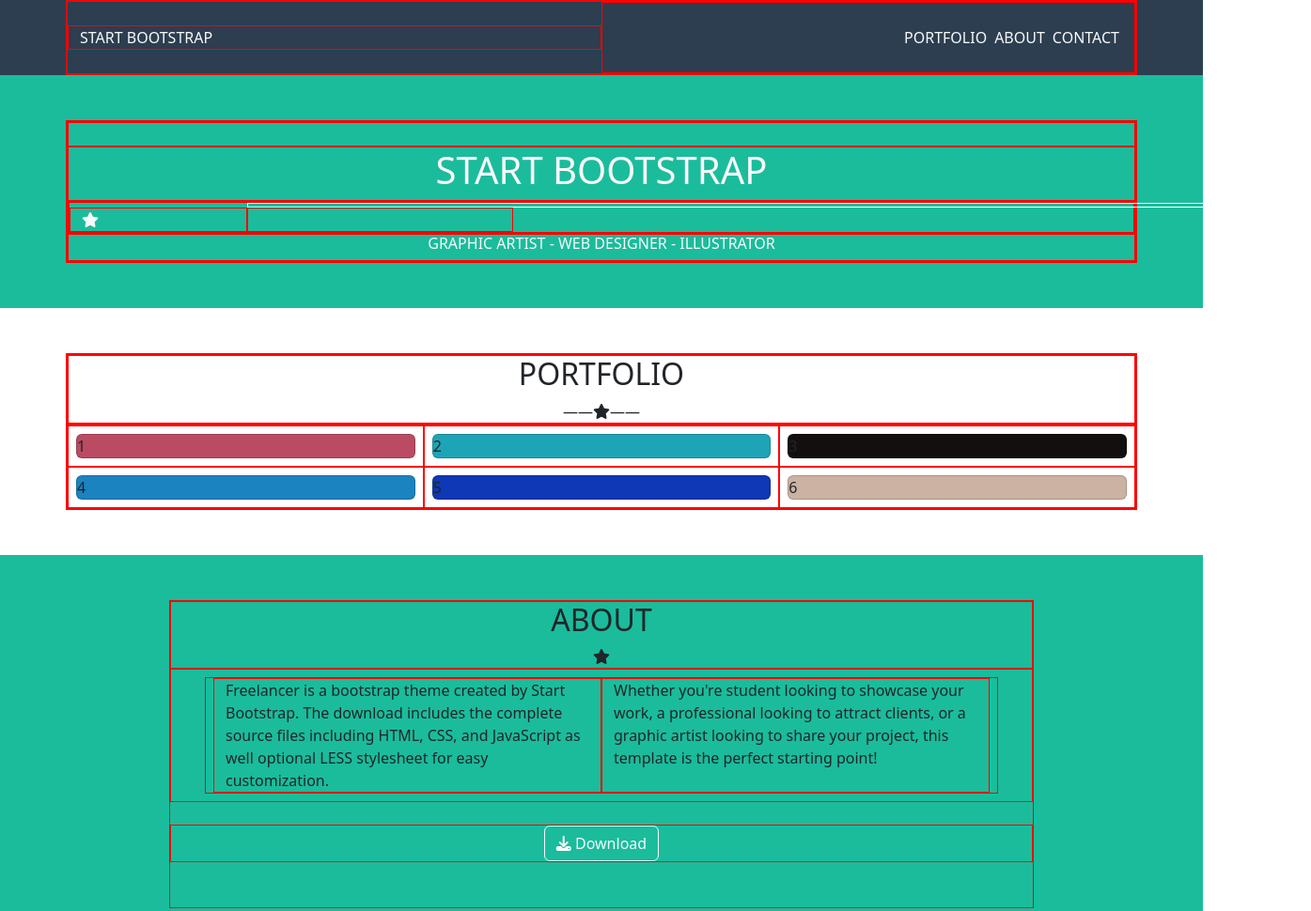
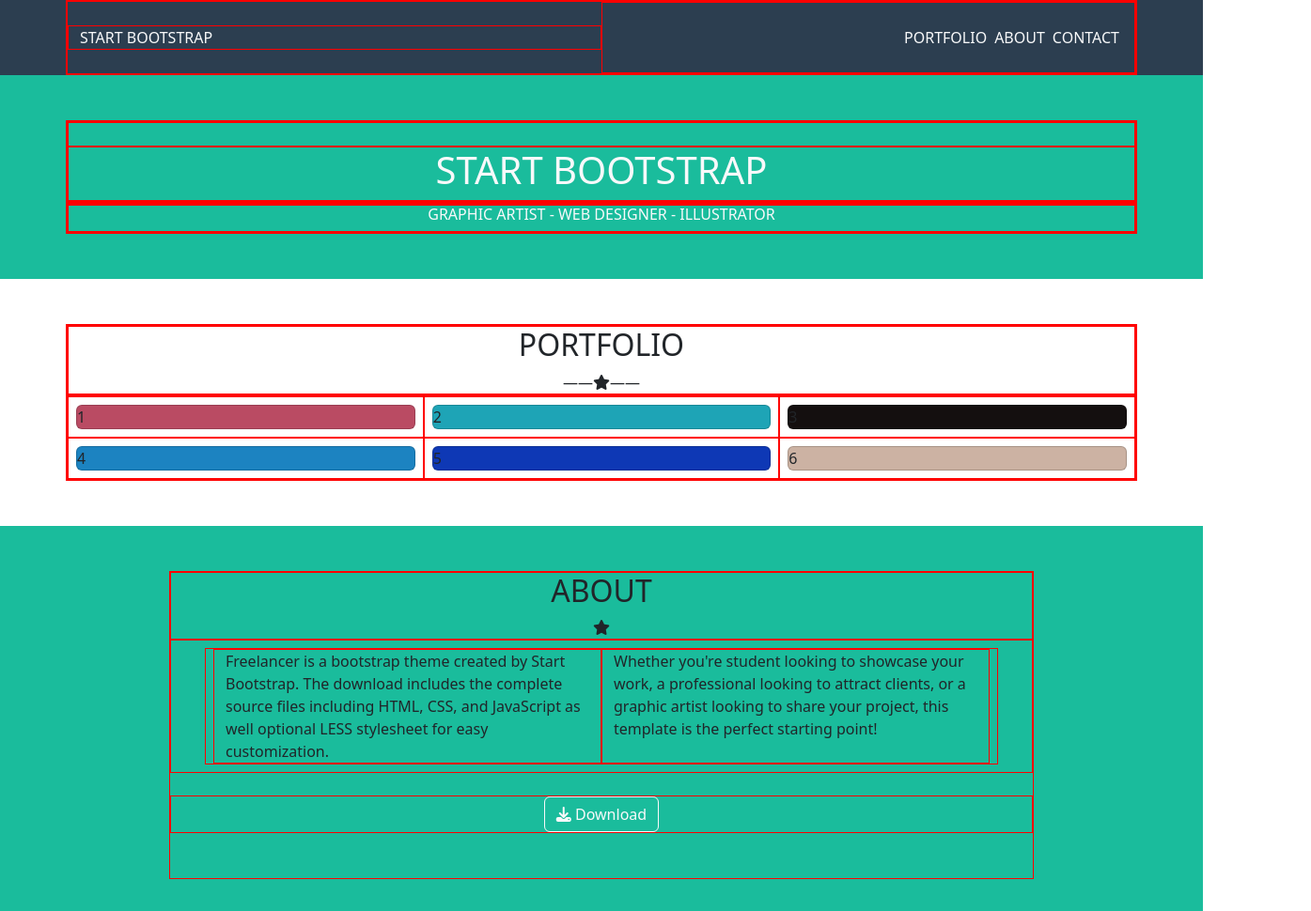
Before and after one commit to EmilianaManzo/html-css-bootstrap-freelancer, a plain HTML site: page index.html in a window 1280 px wide. Shown: the top 970 px of the page at 94% size, 1395 px wide, since content can reach past the window. Drawn offline with nearby package versions, Linux system fonts and the light colour scheme.

Commit message:
[add] cose

```diff
--- a/index.html
+++ b/index.html
@@ -61,9 +61,7 @@
         </div>
         <div class="col">
           <div class="row">
-            <div class="col col-3 offset-2 colored"></div>
-            <div class="col col-2"><i class="fa-solid fa-star"></i></div>
-            <div class="col col-3"></div>
+
           </div>
         </div>
         <div class="col text-center ">
```
